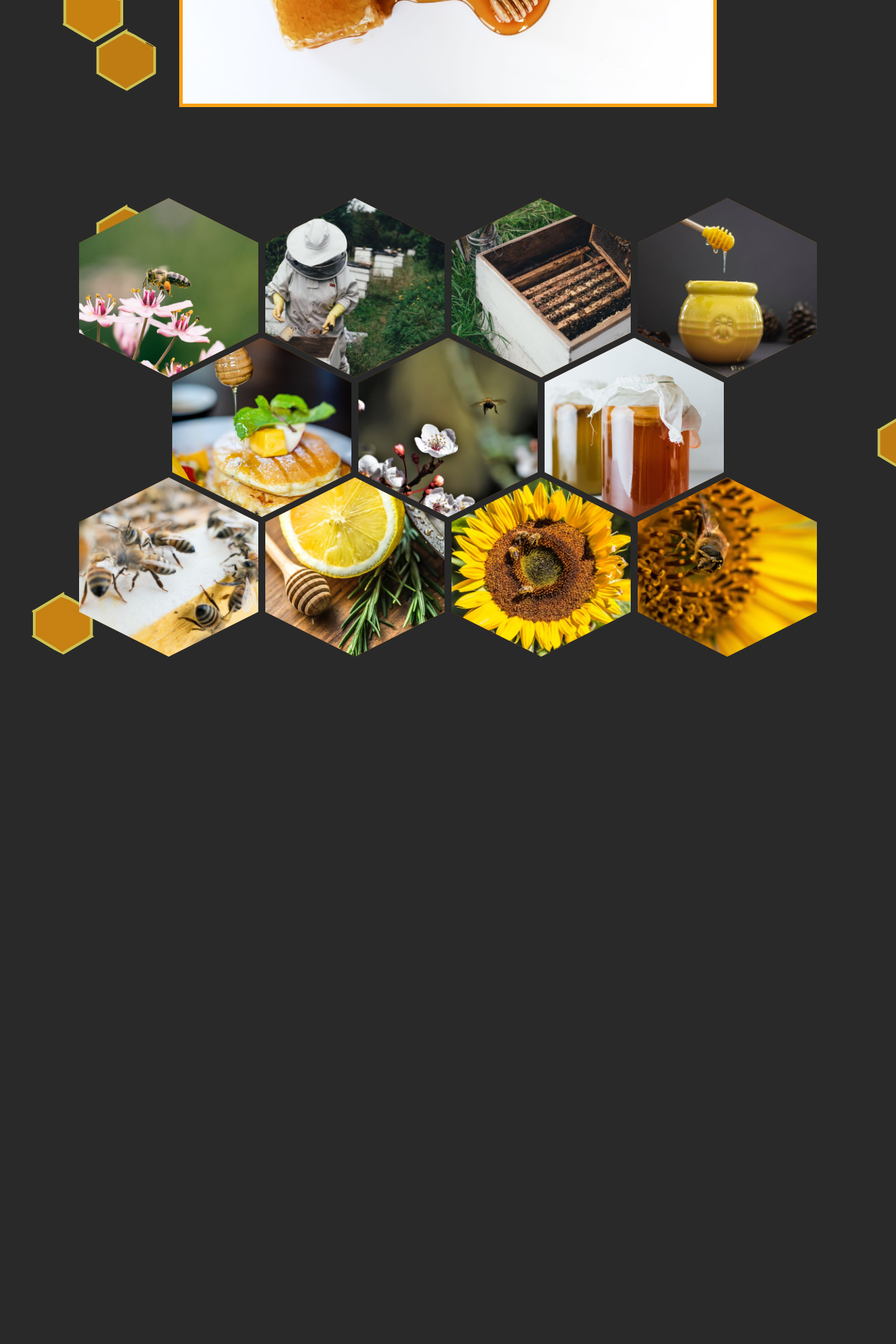
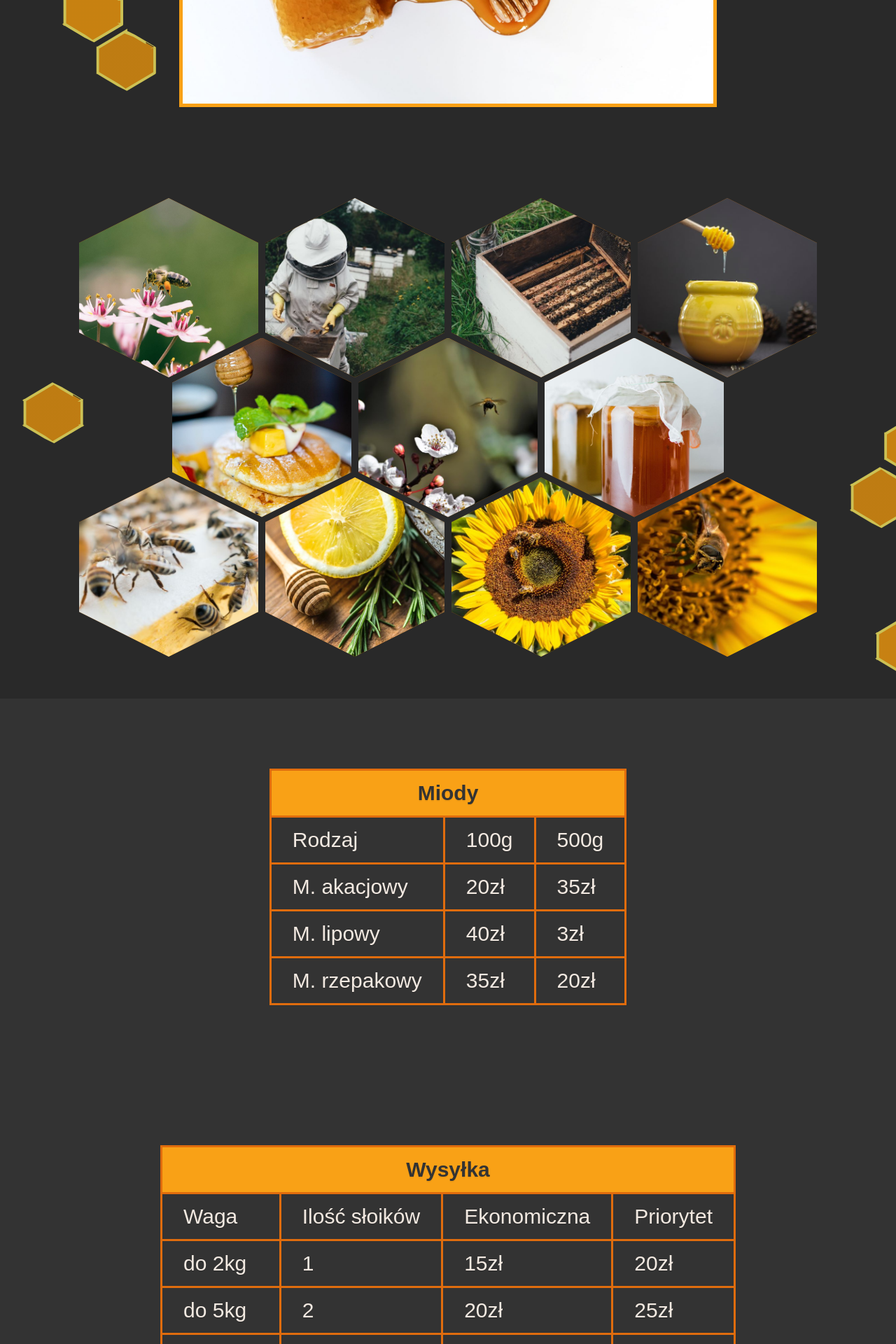
Before and after one commit to gregsypek/honeybees, a PHP site: page / in a window 1280 px wide; the page is wider, and only the part inside the window is pictured. Shown: the part 3040-4960 px from the top of that part at 70% size. Before the commit the page ends 3978 px from the top of that part, so only its background shows below. Run offline with PHP 8.4, Linux system fonts and the light colour scheme; some web fonts are replaced.

Commit message:
creating section offer

```diff
--- a/css/main.css
+++ b/css/main.css
@@ -236,7 +236,7 @@ header {
   left: 50%;
   -webkit-transform: translate(-50%, -50%);
           transform: translate(-50%, -50%);
-  height: 8rem;
+  height: 6rem;
   width: auto;
   background-color: transparent;
   -webkit-animation: beeAnimation 1s ease-in-out infinite;
@@ -385,8 +385,8 @@ header {
   -ms-grid-rows: (minmax(5rem, min-content))[12];
       grid-template-rows: repeat(12, minmax(5rem, -webkit-min-content));
       grid-template-rows: repeat(12, minmax(5rem, min-content));
-  background-image: -webkit-gradient(linear, left top, left bottom, from(rgba(0, 0, 0, 0.2)), to(rgba(0, 0, 0, 0.2))), url(/img/g1.png);
-  background-image: linear-gradient(rgba(0, 0, 0, 0.2), rgba(0, 0, 0, 0.2)), url(/img/g1.png);
+  background-image: -webkit-gradient(linear, left top, left bottom, from(rgba(0, 0, 0, 0.2)), to(rgba(0, 0, 0, 0.2))), url(/img/g2.png);
+  background-image: linear-gradient(rgba(0, 0, 0, 0.2), rgba(0, 0, 0, 0.2)), url(/img/g2.png);
 }
 
 .gallery .overlay {
@@ -552,6 +552,45 @@ header {
   grid-row: 8/12;
 }
 
+.offer {
+  display: -ms-grid;
+  display: grid;
+  -webkit-box-pack: center;
+      -ms-flex-pack: center;
+          justify-content: center;
+  justify-items: center;
+  background: #333;
+  font-size: 3rem;
+  color: #f2e9e1;
+}
+
+.offer th {
+  background: #f9a116;
+  color: #333;
+}
+
+.offer table,
+.offer th,
+.offer td {
+  padding: 1rem;
+  border: 3px solid #e06c0d;
+  border-collapse: collapse;
+  padding: 1.5rem 3rem;
+}
+
+.offer .table-first {
+  margin: 10rem;
+}
+
+.offer .table-second {
+  margin: 10rem;
+}
+
+.offer .table-third {
+  margin: 10rem;
+  text-align: center;
+}
+
 .tips {
   background-image: -webkit-gradient(linear, left top, left bottom, from(rgba(0, 0, 0, 0.2)), to(rgba(0, 0, 0, 0.2))), url(/img/t1.png);
   background-image: linear-gradient(rgba(0, 0, 0, 0.2), rgba(0, 0, 0, 0.2)), url(/img/t1.png);
--- a/index.html
+++ b/index.html
@@ -194,6 +194,83 @@
 
 
     </section>
+    <section class="offer">
+        <div class="table-first">
+            <table>
+                <tr>
+                    <th colspan="3">Miody</th>
+                </tr>
+                <tr>
+                    <td>Rodzaj</td>
+                    <td>100g</td>
+                    <td>500g</td>
+                </tr>
+                <tr>
+                    <td>M. akacjowy</td>
+                    <td>20zł</td>
+                    <td>35zł</td>
+                </tr>
+                <tr>
+                    <td>M. lipowy</td>
+                    <td>40zł</td>
+                    <td>3zł</td>
+                </tr>
+                <tr>
+                    <td>M. rzepakowy</td>
+                    <td>35zł</td>
+                    <td>20zł</td>
+                </tr>
+            </table>
+        </div>
+        <div class="table-second">
+            <table>
+                <tr>
+                    <th colspan="4">Wysyłka</th>
+                </tr>
+                <tr>
+                    <td>Waga</td>
+                    <td>Ilość słoików</td>
+                    <td>Ekonomiczna</td>
+                    <td>Priorytet</td>
+                </tr>
+                <tr>
+                    <td>do 2kg</td>
+                    <td>1</td>
+                    <td>15zł</td>
+                    <td>20zł</td>
+                </tr>
+                <tr>
+                    <td>do 5kg</td>
+                    <td>2</td>
+                    <td>20zł</td>
+                    <td>25zł</td>
+                </tr>
+                <tr>
+                    <td>do 10kg</td>
+                    <td>3-5kg</td>
+                    <td>26zł</td>
+                    <td>30zł</td>
+                </tr>
+            </table>
+        </div>
+        <div class="table-third">
+            <table>
+                <tr>
+                    <th colspan="3">Wpłaty</th>
+                </tr>
+                <tr>
+                    <td>Nr konta</td>
+                    <td>Uwaga</td>
+                    <td>Informacja</td>
+                </tr>
+                <tr>
+                    <td>12873480950-49509509504</td>
+                    <td>Prosimy dokonywać wpłat po uprzednim kontkcie mailowym lub telefonicznym </td>
+                    <td>Towar wysyłamy w godzinach od 8 - 16</td>
+                </tr>
+            </table>
+        </div>
+    </section>
 
     </div>
     <script src="https://ajax.googleapis.com/ajax/libs/jquery/1.12.4/jquery.min.js"></script>
--- a/sass/_gallery.scss
+++ b/sass/_gallery.scss
@@ -3,11 +3,11 @@
     display: grid;
     grid-gap: 1rem;
     grid-template-columns: 1fr repeat(8, minmax(10rem, min-content)) 1fr;
-    ;
+
     grid-template-rows: repeat(12, minmax(5rem, min-content));
-    ;
 
-    background-image: linear-gradient(rgba(0, 0, 0, .2), rgba(0, 0, 0, .2)), url(/img/g1.png);
+
+    background-image: linear-gradient(rgba(0, 0, 0, .2), rgba(0, 0, 0, .2)), url(/img/g2.png);
 
     .overlay {
         position: absolute;
--- a/sass/_header.scss
+++ b/sass/_header.scss
@@ -110,6 +110,7 @@ header {
             color: $color-white;
             font-weight: 400;
             letter-spacing: .2rem;
+            // background: #333;
             // font-style: italic;
             // text-shadow: 0 0 8px rgba(0, 0, 0, .8);
         }
@@ -132,7 +133,7 @@ header {
             top: 85%;
             left: 50%;
             transform: translate(-50%, -50%);
-            height: 8rem;
+            height: 6rem;
             width: auto;
             background-color: transparent;
             animation: beeAnimation 1s ease-in-out infinite;
--- a/sass/_offer.scss
+++ b/sass/_offer.scss
@@ -0,0 +1,45 @@
+.offer {
+    display: grid;
+    justify-content: center;
+    justify-items: center; // align-content: center;
+    // background: rgba(51, 51, 51, .8);
+    background: #333;
+    font-size: 3rem;
+    color: $color-white;
+    // width: 60vw;
+    // height: 100%;
+
+
+    th {
+        background: $color-orange;
+        color: #333;
+
+    }
+
+
+
+    table,
+    th,
+    td {
+        padding: 1rem;
+        border: 3px solid $color-dark-orange;
+        border-collapse: collapse;
+        padding: 1.5rem 3rem;
+    }
+
+    .table-first {
+        margin: 10rem;
+
+    }
+
+    .table-second {
+        margin: 10rem;
+
+    }
+
+    .table-third {
+        margin: 10rem;
+        text-align: center;
+
+    }
+}
```
Also changed, not shown: img/bee.png, img/drawing.svg, img/g2.png (added), 1 other file.
